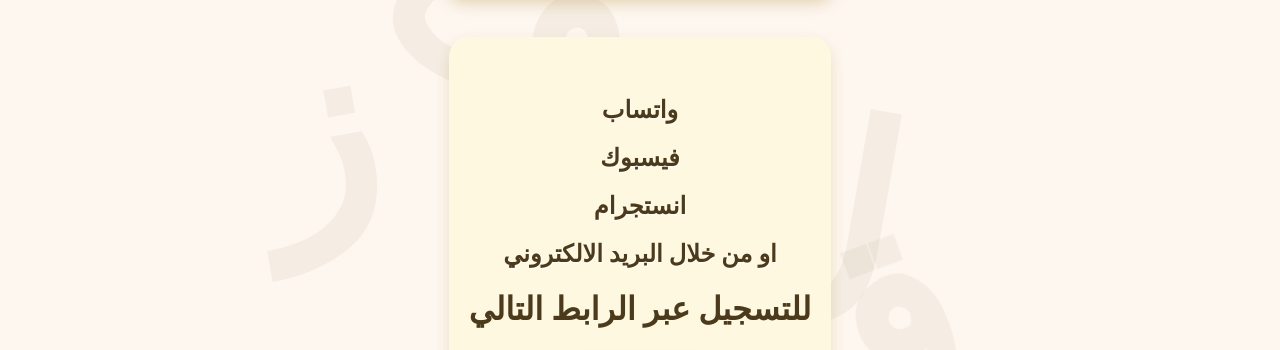
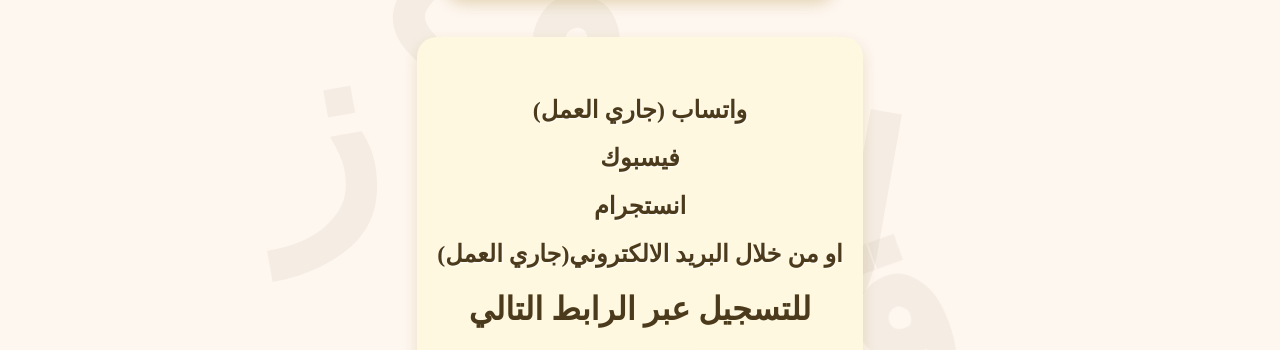
Before and after one commit to Alfwzan/.com, a plain HTML site: page alfwzane.html in a window 1280 px wide. Shown: the part 450-800 px from the top of the page. Drawn offline with Linux system fonts and the light colour scheme.

Commit message:
Add files via upload

```diff
--- a/alfwzane.html
+++ b/alfwzane.html
@@ -291,10 +291,10 @@
   <div class="landing-page"><h1>تواصل معنا عبر</h1></div>
 
   <div id="about" class="about-section">
-    <h2><a href="">واتساب</a></h2>
+    <h2>واتساب (جاري العمل)</h2>
     <h2><a href="https://www.facebook.com/profile.php?id=61560220077986&sk=photos">فيسبوك</a></h2>
     <h2><a href="https://www.instagram.com/alf_ozan/">انستجرام</a></h2>
-    <h2><a href="">او من خلال البريد الالكتروني</a></h2>
+    <h2>او من خلال البريد الالكتروني(جاري العمل)</h2>
     <p>
       <div><h1>للتسجيل عبر الرابط التالي</h1></div>
       <!-- زر التسجيل -->
```
